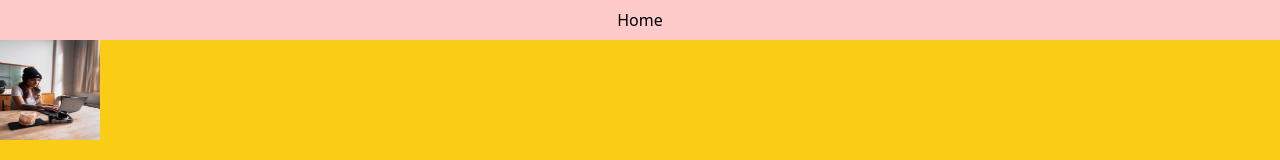
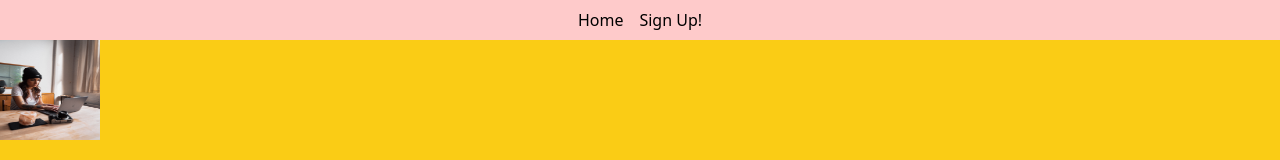
Before and after one commit to PrathmeshSadake/getmagic-frontend, a Next.js app in the folder nextfrontend/: page /home in a window 1280 px wide. Shown: the top 160 px of the page. Built offline with nearby package versions, Linux system fonts and the light colour scheme.

Commit message:
added sign up page and layout, added firebase

```diff
--- a/nextfrontend/components/navigation.jsx
+++ b/nextfrontend/components/navigation.jsx
@@ -3,9 +3,12 @@ import NavigationLayout from "../layouts/navigationlayout";
 
 export default function Navigation(props) {
   return (
-    <div className="flex flex-row justify-center align-middle p-2 h-10 bg-red-200">
+    <div className="flex flex-row justify-center align-middle p-2 gap-4 h-10 bg-red-200">
       <Link href="/">
         <a>Home</a>
+      </Link>
+      <Link href="/signup">
+        <a>Sign Up!</a>
       </Link>
     </div>
   );
--- /dev/null
+++ b/nextfrontend/layouts/signuplayout.jsx
@@ -0,0 +1,7 @@
+export default function SignUpLayout({ children }) {
+  return (
+    <main className="bg-yellow-400 min-h-screen ">
+     {children}
+    </main>
+  )
+}
--- a/nextfrontend/package.json
+++ b/nextfrontend/package.json
@@ -9,6 +9,7 @@
     "lint": "next lint"
   },
   "dependencies": {
+    "firebase": "^9.10.0",
     "next": "12.3.0",
     "react": "18.2.0",
     "react-dom": "18.2.0"
--- a/nextfrontend/pages/signup.jsx
+++ b/nextfrontend/pages/signup.jsx
@@ -0,0 +1,16 @@
+import SignUpLayout from "../layouts/signuplayout";
+import { useState, useEffect } from "react";
+
+export default function SignUp(props) {
+  return (
+    <div className="">
+      <div className="flex flex-row items-center justify-center gap-5 h-screen">
+        <input placeholder="User Name" className="flex justify-center align-middle" />
+        <input placeholder="Password" />
+      <button className=" border border-slate-600 bg-blue-200 w-20 font-bold text-orange-400"> Sign Up! </button>
+      </div>
+    </div>
+  );
+}
+
+SignUp.PageLayout = SignUpLayout;
```
Also changed, not shown: 2 other files (tests, documents, lock files or other folders).
